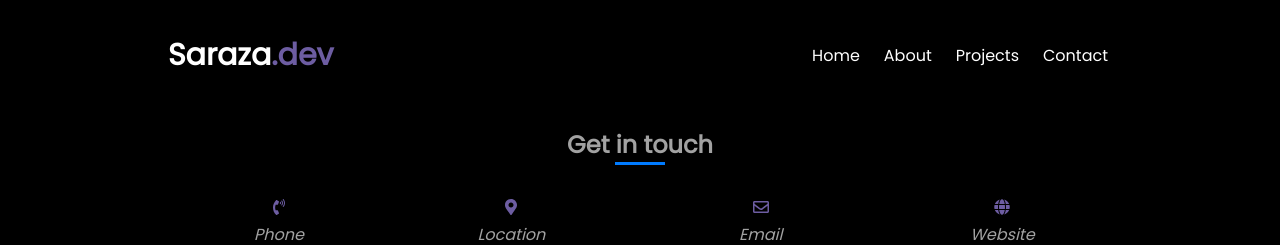
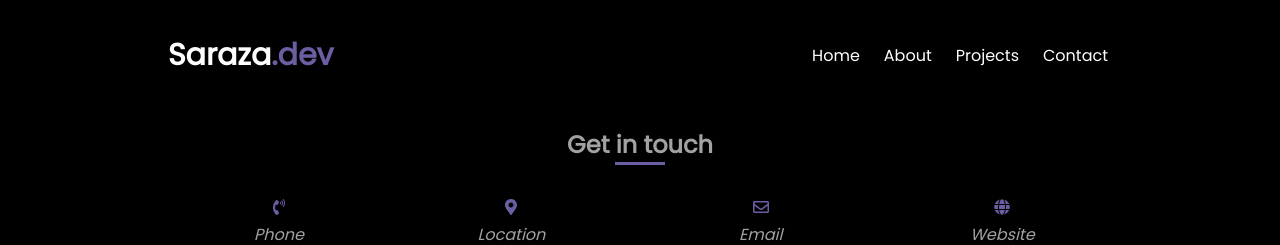
Before and after one commit to sarazaToussaint/Saraza-dev, a React (Create React App) app: page /Contact in a window 1280 px wide. Shown: the top 245 px of the page. Built offline with nearby package versions, Linux system fonts and the light colour scheme.

Commit message:
Make some changes to the animation

```diff
--- a/src/components/Contact.module.css
+++ b/src/components/Contact.module.css
@@ -98,7 +98,7 @@ textarea {
   margin: auto;
 }
 
-/* .myBtn {
+.myBtn {
   animation: myAnimation 10s infinite;
 }
 
@@ -108,7 +108,7 @@ textarea {
   50% { background-color: #8e44ad; }
   75% { background-color: #16a085; }
   100% { background-color: #2ecc71; }
-} */
+}
 
 @media screen and (max-width: 768px) {
   .contactContainer {
```
